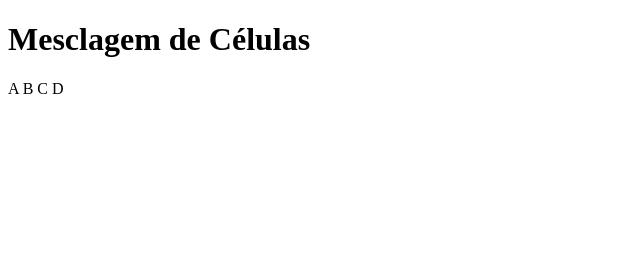
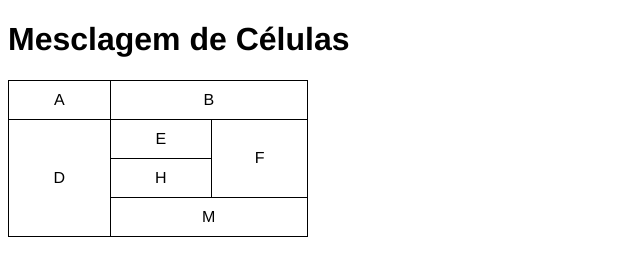
Before and after one commit to pamelanachbar/html-css, a plain HTML site: page exercicios/exercicio023/tabela003.html in a window 1280 px wide. Shown: the whole page, without its empty margins (0-640 px from the left). Drawn offline with Linux system fonts and the light colour scheme.

Commit message:
Update tabela003.html

```diff
--- a/exercicios/exercicio023/tabela003.html
+++ b/exercicios/exercicio023/tabela003.html
@@ -4,28 +4,43 @@
     <meta charset="UTF-8">
     <meta name="viewport" content="width=device-width, initial-scale=1.0">
     <title>Tabelas</title>
+    <style>
+        body{
+            font-family: 'Franklin Gothic Medium', 'Arial Narrow', Arial, sans-serif;
+        }
+        table{
+            width: 300px;
+           border-collapse: collapse;
+
+        }
+        td{
+            border: 1px solid black;
+            text-align: center;
+            padding: 10px;
+        }
+    </style>
 </head>
 <body>
     <h1>Mesclagem de Células</h1>
+    <table>
         <tr>
             <td>A</td>
-        <td>B</td>
-        <td>C</td>
+            <td colspan="2">B</td>
         </tr>
         <tr>
-        <td>D</td>
-        <td></td>
-        <td></td>
+            <td rowspan="3">D</td>
+            <td>E</td>
+            <td rowspan="2">F</td>
         </tr>
         <tr>
-        <td></td>
-        <td></td>
-        <td></td>
+
+            <td>H</td>
+
         </tr>
         <tr>
-        <td></td>
-        <td></td>
-        <td></td>
+
+           <td colspan="2">M</td>
         </tr>
+    </table>
 </body>
 </html>
```
Lines whose indentation alone changed are shown as unchanged.
